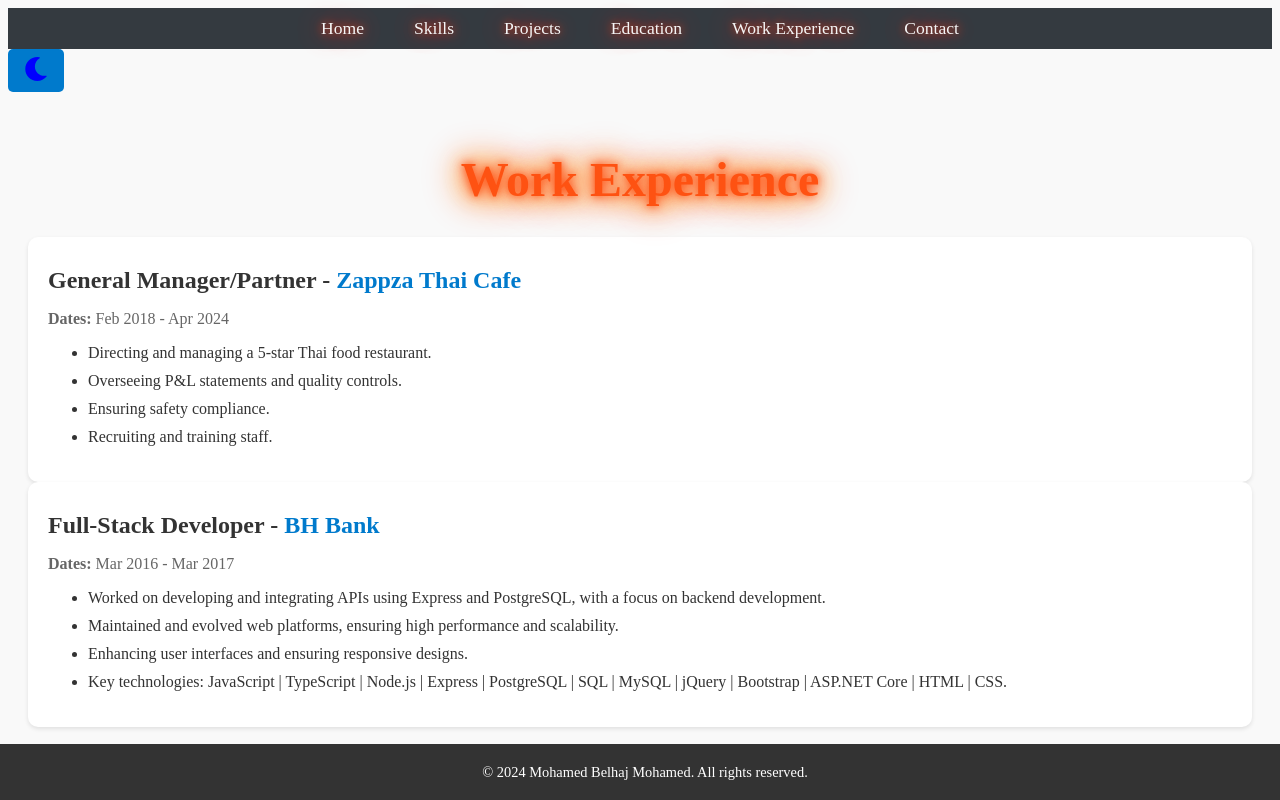
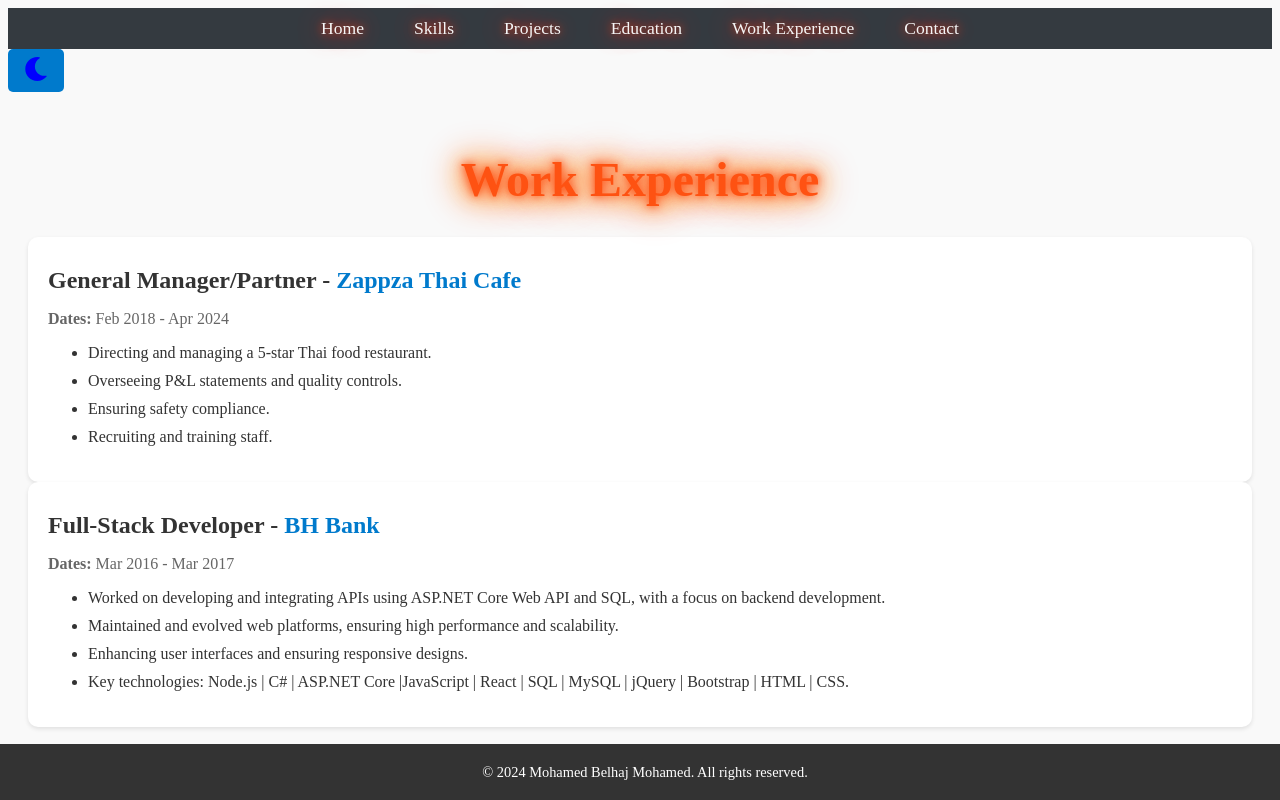
Before and after one commit to MoBel92/Bel-Mo-Portfolio, a React (Vite) app in the folder Portfolio/: page /work-experience in a window 1280 px wide. Built offline with nearby package versions, Linux system fonts and the light colour scheme.

Commit message:
adjusted my experience

```diff
--- a/Portfolio/src/Components/WorkExperience.jsx
+++ b/Portfolio/src/Components/WorkExperience.jsx
@@ -22,10 +22,10 @@ const experiences = [
     companyLink: "https://bhbank.tn/",
     dates: "Mar 2016 - Mar 2017",
     responsibilities: [
-      "Worked on developing and integrating APIs using Express and PostgreSQL, with a focus on backend development.",
+      "Worked on developing and integrating APIs using ASP.NET Core Web API and SQL, with a focus on backend development.",
       "Maintained and evolved web platforms, ensuring high performance and scalability.",
       "Enhancing user interfaces and ensuring responsive designs.",
-      "Key technologies: JavaScript | TypeScript | Node.js | Express | PostgreSQL | SQL | MySQL | jQuery | Bootstrap | ASP.NET Core | HTML | CSS.",
+      "Key technologies: Node.js | C# | ASP.NET Core |JavaScript | React | SQL | MySQL | jQuery | Bootstrap | HTML | CSS.",
     ],
   },
 ];
```
